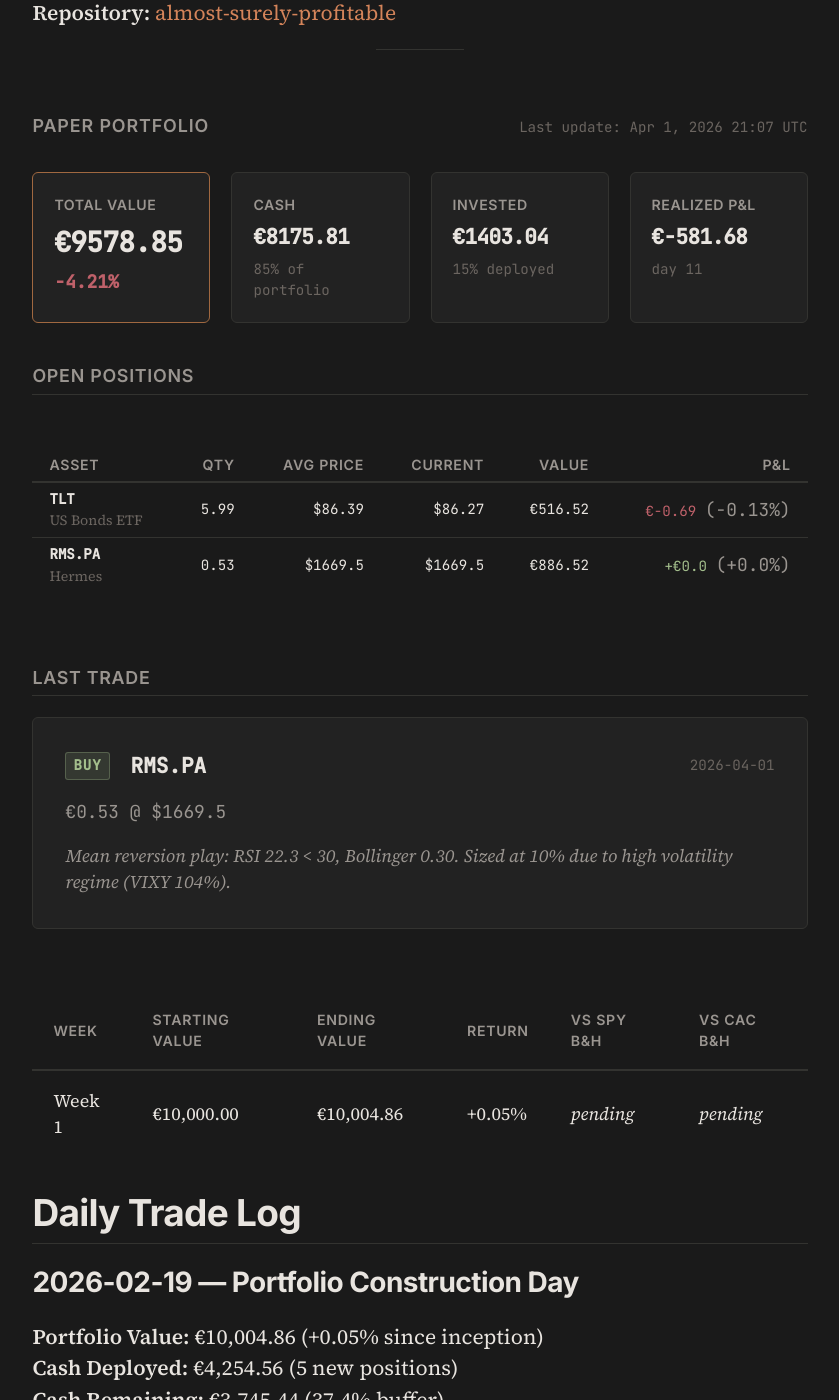
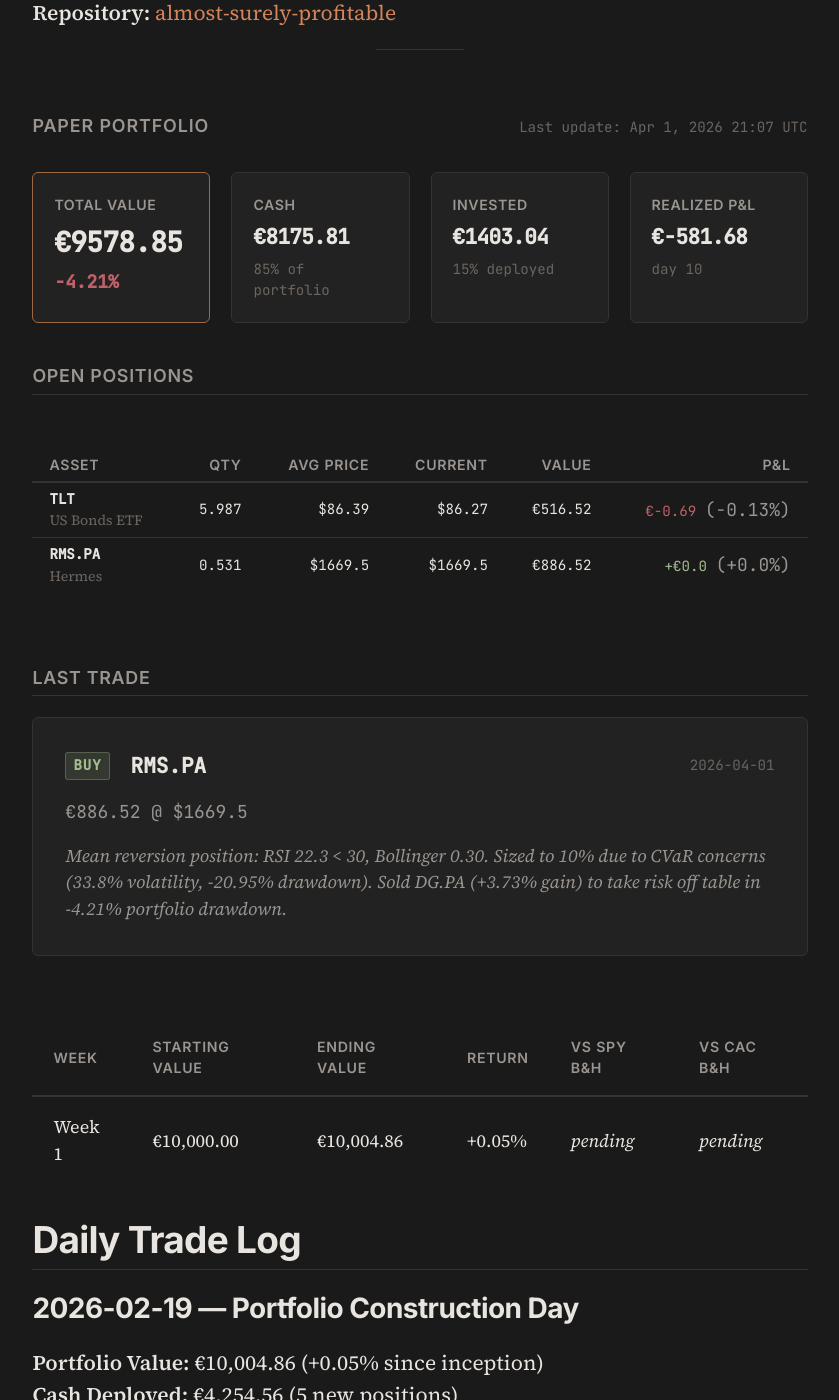
Before and after one commit to Alm0stSurely/alm0stsurely.github.io, a Jekyll site: the page built from trading.md, in a window 1280 px wide and 1400 px high, scrolled down 996 px. Shown: the whole window, without its empty margins (220-1059 px from the left). Built offline with Jekyll 4.4.1, drawn with Linux system fonts in a browser that asks for light colours.

Commit message:
update: portfolio dashboard 2026-04-01

```diff
--- a/_data/portfolio.json
+++ b/_data/portfolio.json
@@ -5,12 +5,12 @@
   "total_value": 9578.85,
   "total_return_pct": -4.21,
   "total_realized_pnl": -581.68,
-  "days_active": 11,
+  "days_active": 10,
   "positions": [
     {
       "ticker": "TLT",
       "name": "US Bonds ETF",
-      "quantity": 5.99,
+      "quantity": 5.987,
       "avg_price": 86.39,
       "current_price": 86.27,
       "market_value": 516.52,
@@ -21,7 +21,7 @@
     {
       "ticker": "RMS.PA",
       "name": "Hermes",
-      "quantity": 0.53,
+      "quantity": 0.531,
       "avg_price": 1669.50,
       "current_price": 1669.50,
       "market_value": 886.52,
@@ -35,7 +35,7 @@
     "ticker": "RMS.PA",
     "action": "buy",
     "price": 1669.50,
-    "amount": 0.53,
-    "reasoning": "Mean reversion play: RSI 22.3 < 30, Bollinger 0.30. Sized at 10% due to high volatility regime (VIXY 104%)."
+    "amount": 886.52,
+    "reasoning": "Mean reversion position: RSI 22.3 < 30, Bollinger 0.30. Sized to 10% due to CVaR concerns (33.8% volatility, -20.95% drawdown). Sold DG.PA (+3.73% gain) to take risk off table in -4.21% portfolio drawdown."
   }
 }
```
